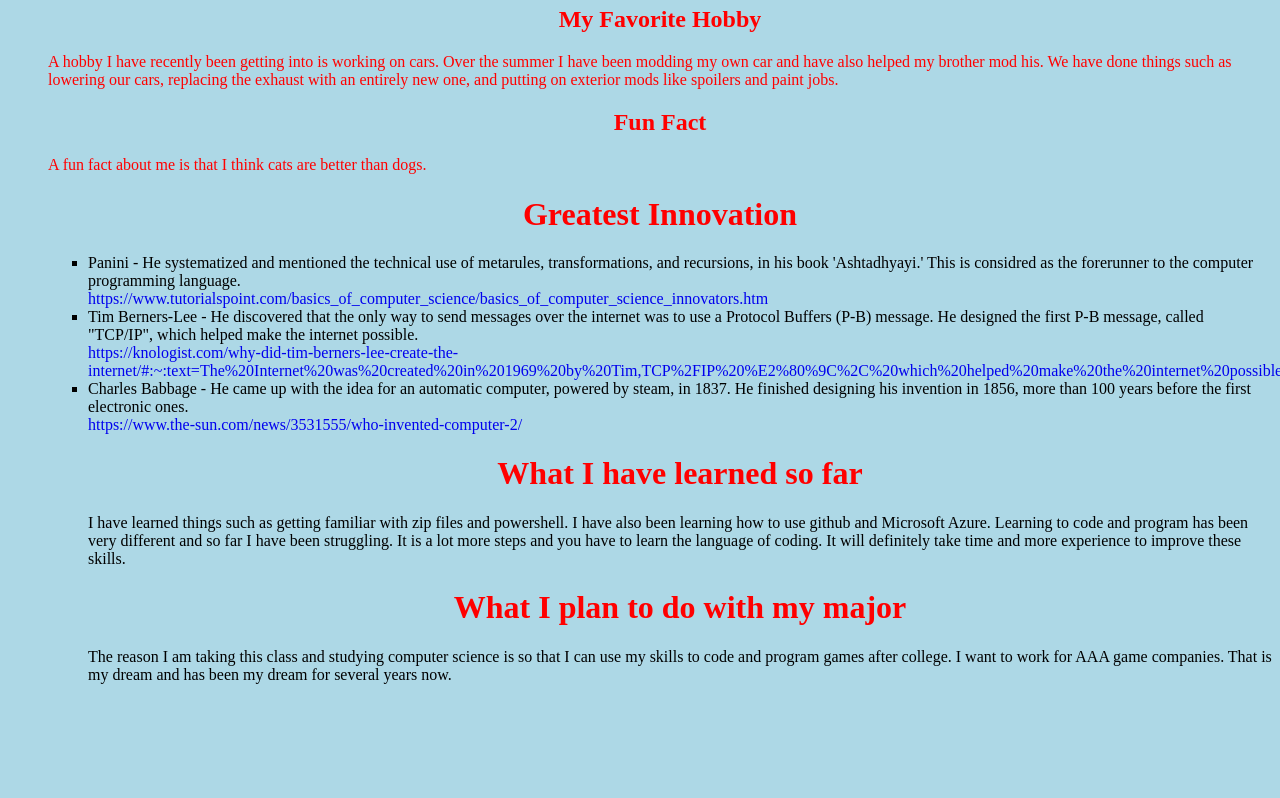
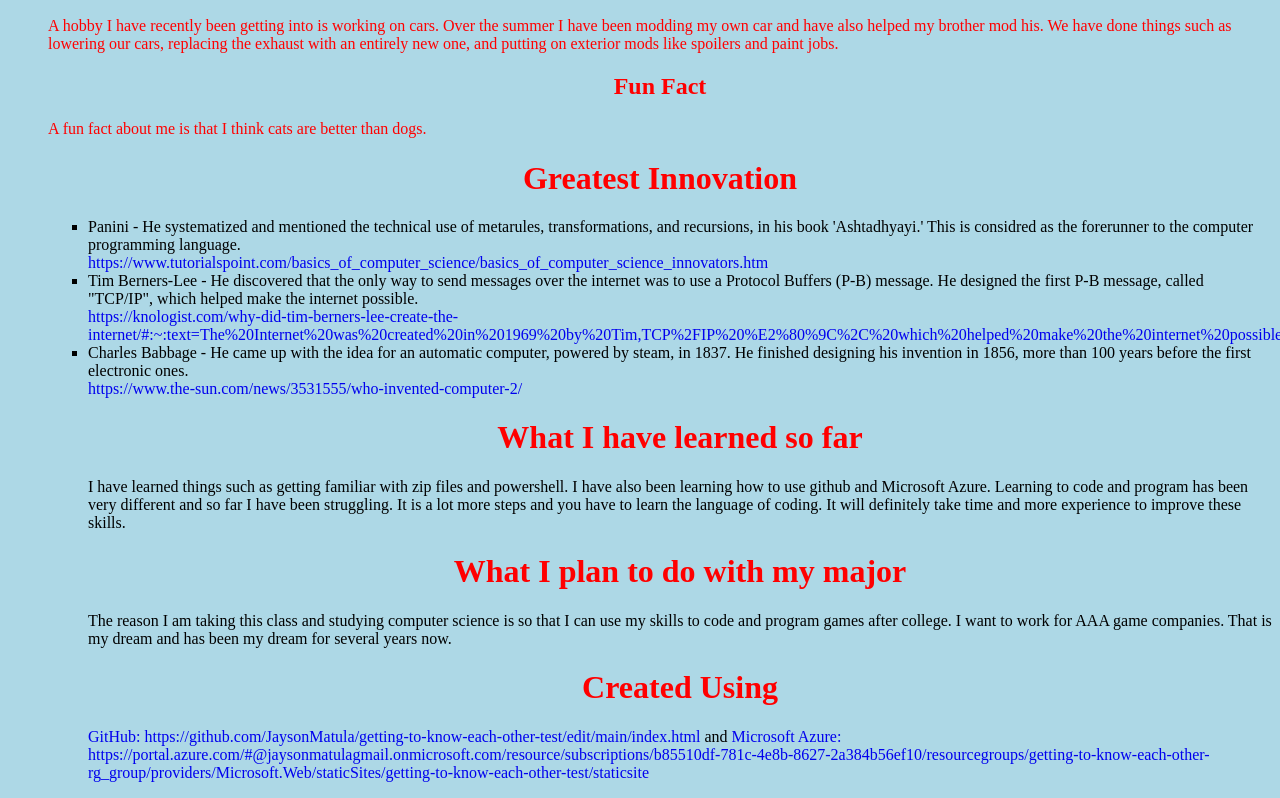
Before and after one commit to JaysonMatula/getting-to-know-each-other-test, a plain HTML site: page index.html in a window 1280 px wide. Shown: the part 838-1636 px from the top of the page. Before the commit the page ends 1538 px from the top, so only its background shows below. Drawn offline with Linux system fonts and the light colour scheme.

Commit message:
Update index.html

```diff
--- a/index.html
+++ b/index.html
@@ -75,8 +75,7 @@ img {
 
 <h1>Jayson Matula</h1>
 <a href="https://mail.google.com/mail/u/1/#inbox">Email: jaysonmmatula@lewisu.edu</a>
-<a href="https://github.com/JaysonMatula/getting-to-know-each-other-test/edit/main/index.html"> GitHub: https://github.com/JaysonMatula/getting-to-know-each-other-test/edit/main/index.html</a>
-<a href="https://portal.azure.com/#@jaysonmatulagmail.onmicrosoft.com/resource/subscriptions/b85510df-781c-4e8b-8627-2a384b56ef10/resourcegroups/getting-to-know-each-other-rg_group/providers/Microsoft.Web/staticSites/getting-to-know-each-other-test/staticsite"> Microsoft Azure: https://portal.azure.com/#@jaysonmatulagmail.onmicrosoft.com/resource/subscriptions/b85510df-781c-4e8b-8627-2a384b56ef10/resourcegroups/getting-to-know-each-other-rg_group/providers/Microsoft.Web/staticSites/getting-to-know-each-other-test/staticsite</a>
+
 <p>Discord: Jayson#6571</p>
 </body>
 </html>
@@ -116,3 +115,7 @@ img {
 <p6> I have learned things such as getting familiar with zip files and powershell. I have also been learning how to use github and Microsoft Azure. Learning to code and program has been very different and so far I have been struggling. It is a lot more steps and you have to learn the language of coding. It will definitely take time and more experience to improve these skills.</p6>
 <h1> What I plan to do with my major</h1>
 <p7> The reason I am taking this class and studying computer science is so that I can use my skills to code and program games after college. I want to work for AAA game companies. That is my dream and has been my dream for several years now.</p7>
+<h1> Created Using</h1>
+<a href="https://github.com/JaysonMatula/getting-to-know-each-other-test/edit/main/index.html"> GitHub: https://github.com/JaysonMatula/getting-to-know-each-other-test/edit/main/index.html</a>
+  <p8> and</p8>
+<a href="https://portal.azure.com/#@jaysonmatulagmail.onmicrosoft.com/resource/subscriptions/b85510df-781c-4e8b-8627-2a384b56ef10/resourcegroups/getting-to-know-each-other-rg_group/providers/Microsoft.Web/staticSites/getting-to-know-each-other-test/staticsite"> Microsoft Azure: https://portal.azure.com/#@jaysonmatulagmail.onmicrosoft.com/resource/subscriptions/b85510df-781c-4e8b-8627-2a384b56ef10/resourcegroups/getting-to-know-each-other-rg_group/providers/Microsoft.Web/staticSites/getting-to-know-each-other-test/staticsite</a>
```
